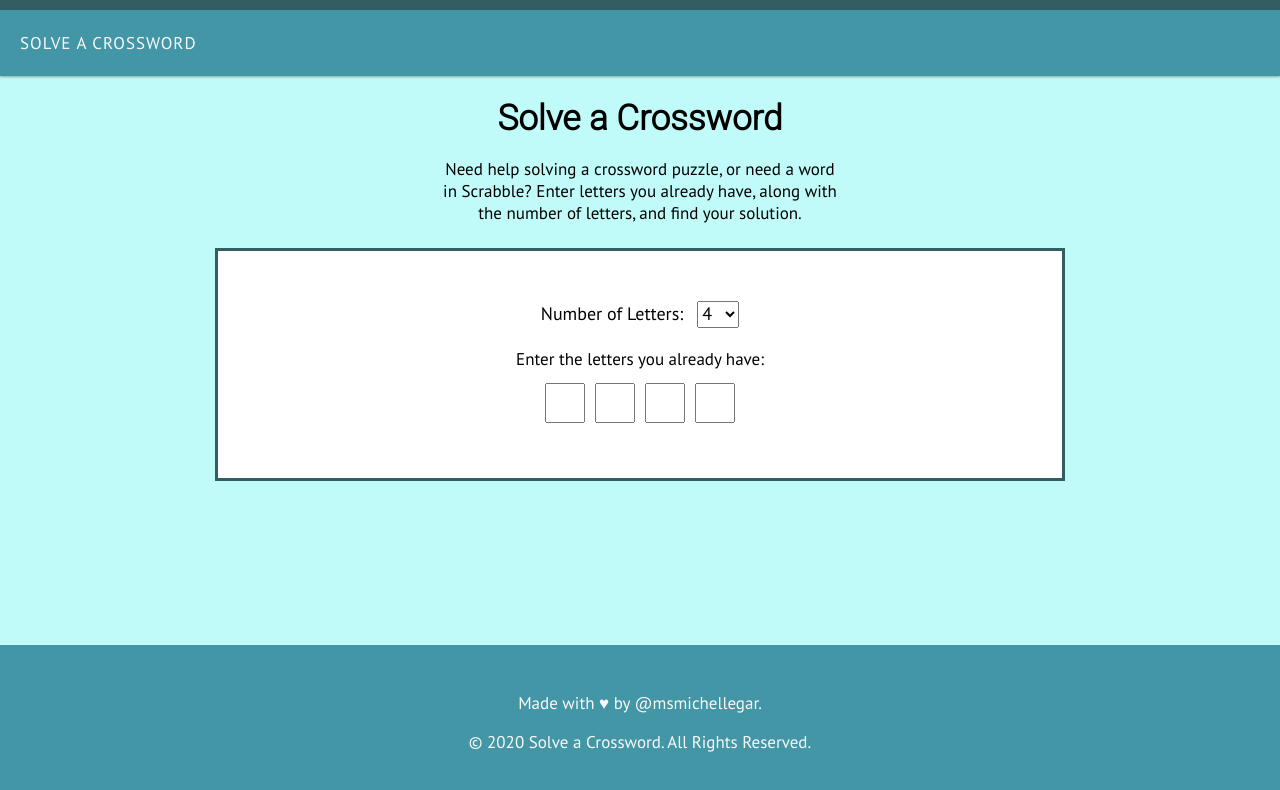
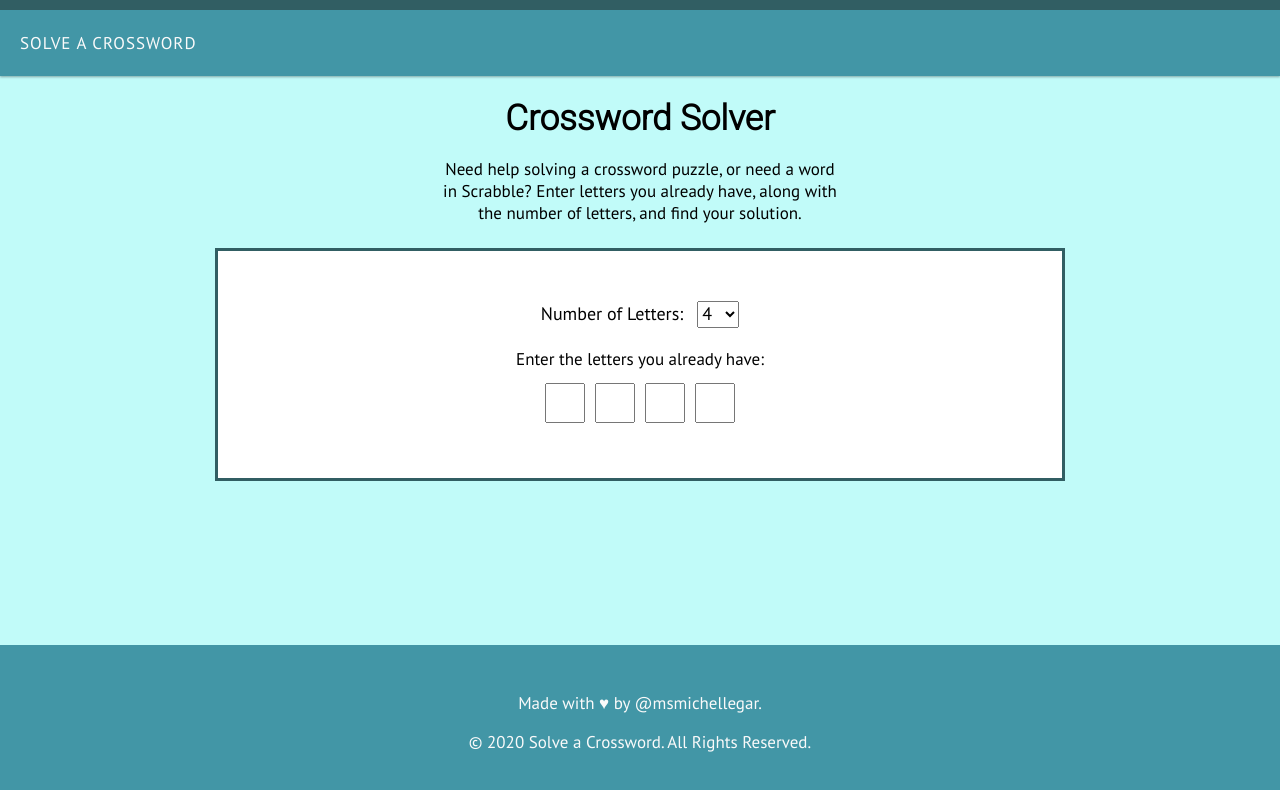
Before and after one commit to msmichellegar/solveacrossword, a Next.js app: page / in a window 1280 px wide. Shown: the top 790 px of the page. Built offline with nearby package versions, Linux system fonts and the light colour scheme.

Commit message:
update title

```diff
--- a/pages/index.js
+++ b/pages/index.js
@@ -85,7 +85,7 @@ const HomePage = () => {
     <div className={styles.body}>
       <Nav />
       <div className={styles.content}>
-        <h1 className={styles.title}>Solve a Crossword</h1>
+        <h1 className={styles.title}>Crossword Solver</h1>
         <p className={styles.introText}>
           Need help solving a crossword puzzle, or need a word in Scrabble?
           Enter letters you already have, along with the number of letters, and
```
